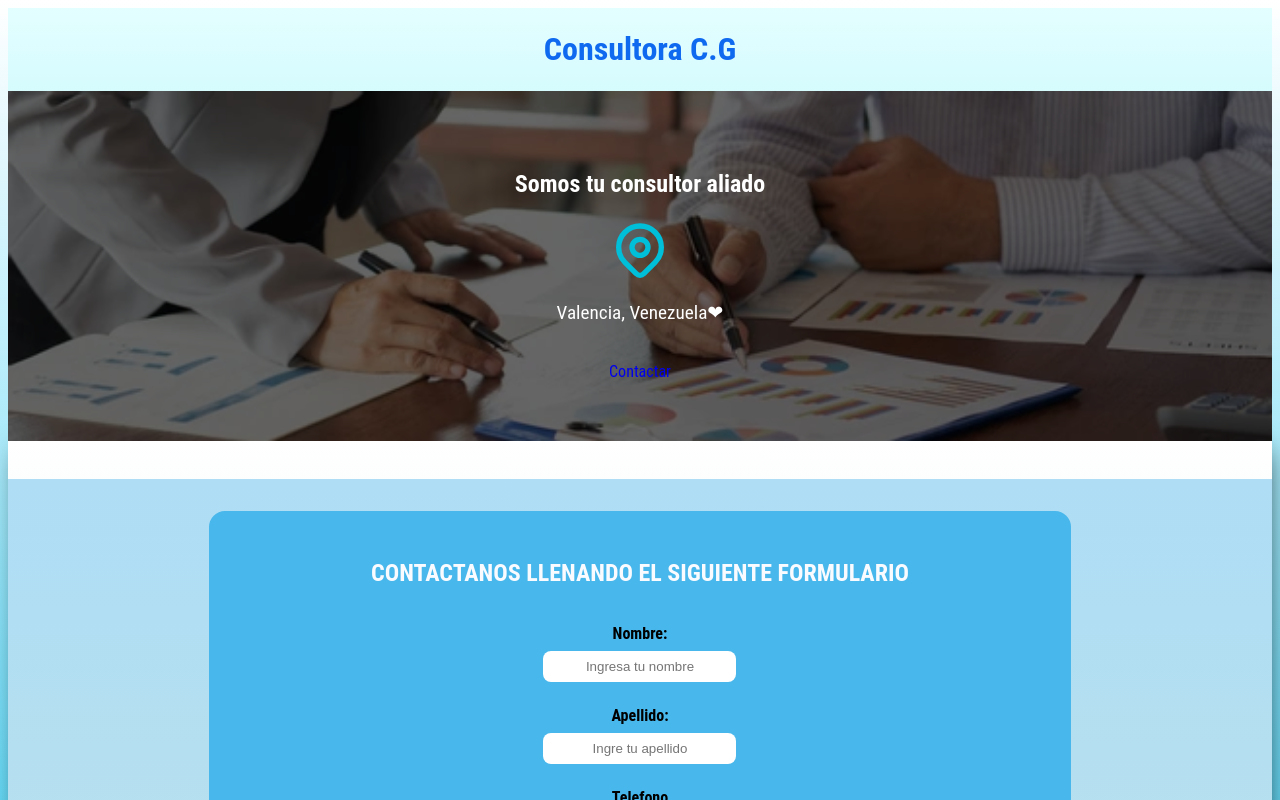
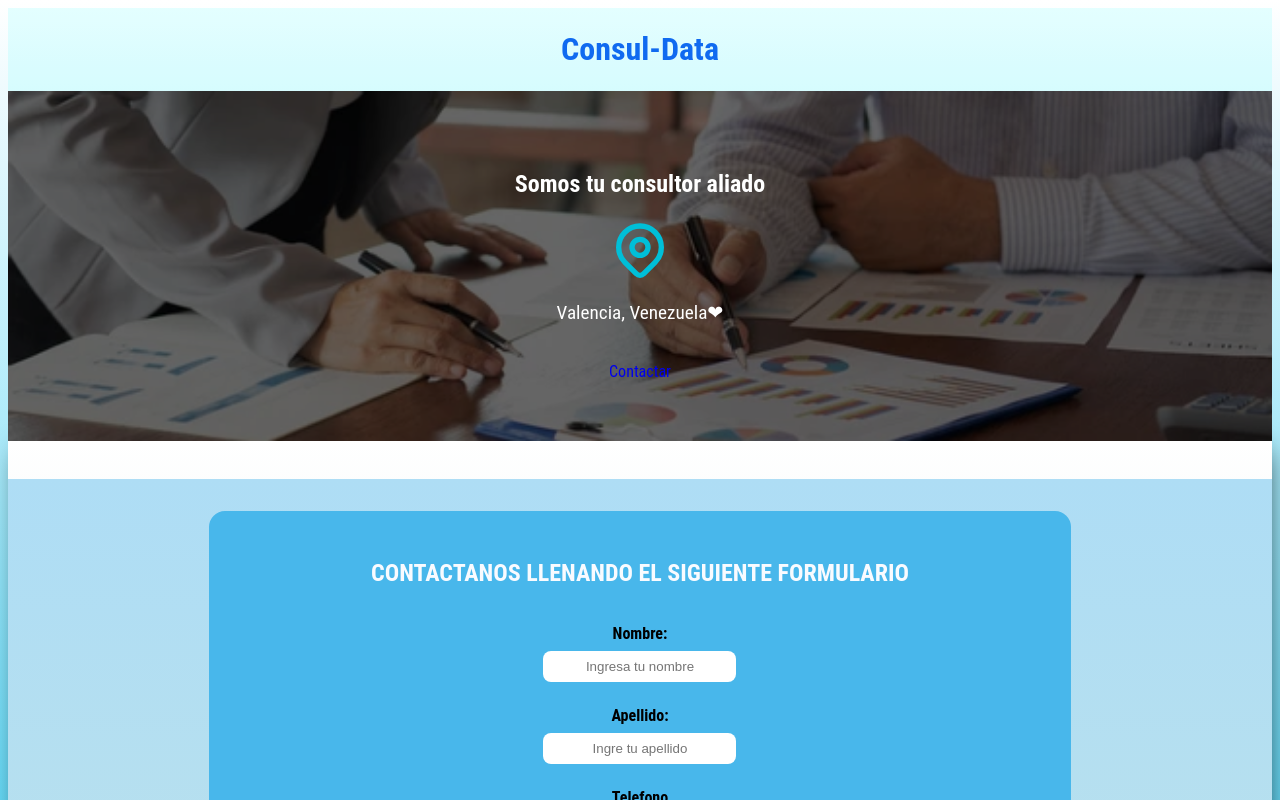
Before and after one commit to GamarraCoder/Consul-data, a plain HTML site: page Index.html in a window 1280 px wide. Shown: the top 800 px of the page. Drawn offline with Linux system fonts and the light colour scheme; files whose address does not match are found by name.

Commit message:
Nombre principal modificado

```diff
--- a/Index.html
+++ b/Index.html
@@ -12,7 +12,7 @@
 
 <header>
   <div class="inge">
-  <h1 class="ing">Consultora C.G</h1>
+  <h1 class="ing">Consul-Data</h1>
 
 </div>
 </header>
```
